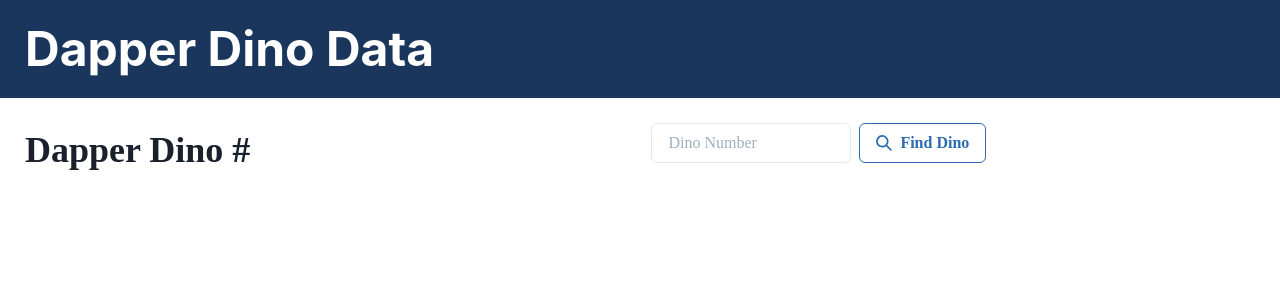
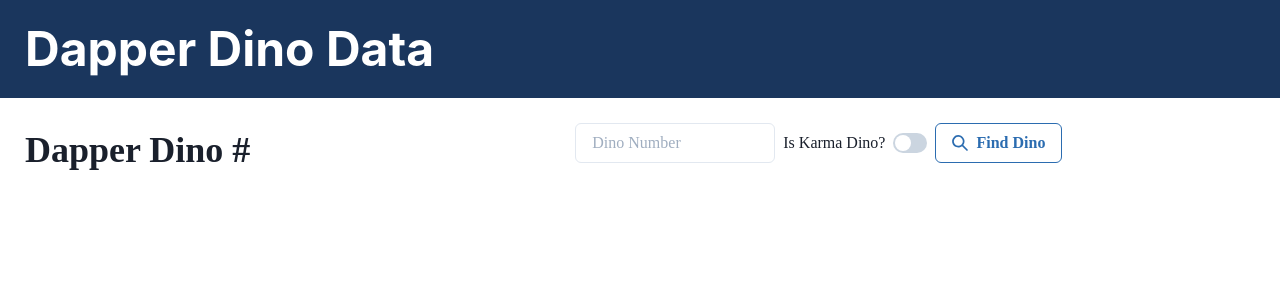
Before and after one commit to thenerdassassin/dapper-dinos-stats-web, a React (Create React App) app: page / in a window 1280 px wide. Shown: the top 300 px of the page. Built offline with nearby package versions, Linux system fonts and the light colour scheme.

Commit message:
Add Karma Switch

```diff
--- a/src/App.tsx
+++ b/src/App.tsx
@@ -8,6 +8,7 @@ import {
   ChakraProvider,
   Button,
   FormControl,
+  FormLabel,
   Grid,
   GridItem,
   Heading,
@@ -15,9 +16,9 @@ import {
   Image,
   Input,
   Hide,
+  Switch,
   Text,
-  theme,
-  useToast
+  theme
 } from "@chakra-ui/react"
 import { SearchIcon } from "@chakra-ui/icons"
 import { Traits } from "./components/Traits"
@@ -30,6 +31,7 @@ function App() {
   const [dino, setDino] = useState<Dino | undefined>(undefined)
   const [isLoading, setIsLoading] = useState<boolean>(false)
   const [isError, setIsError] = useState<boolean>(false)
+  const [isKarma, setIsKarma] = useState<boolean>(false)
 
   const onDinoNumberChange = (event: React.ChangeEvent<HTMLInputElement>) => {
     if (event && event.currentTarget) {
@@ -45,7 +47,7 @@ function App() {
   const getDino = () => {
     setIsError(false)
     const searchNumber = parseInt(searchValue)
-    if (searchNumber || searchNumber == 0) {
+    if (searchNumber || searchNumber === 0) {
       setIsLoading(true)
       setDinoNumber(parseInt(searchValue))
       setSearchValue('')
@@ -53,11 +55,17 @@ function App() {
   }
 
   const onLoadedImage = () => { setIsLoading(false) }
+  const onIsKarmaSwitch = (event: React.ChangeEvent<HTMLInputElement>) => {
+    if (event && event.currentTarget) {
+      setIsKarma(event.currentTarget.checked)
+    }
+  }
 
   useEffect(() => {
     const fetchDino = async () => {
-      if (dinoNumber || dinoNumber == 0) {
-        const url = "https://5fkdfj7lgf.execute-api.us-east-1.amazonaws.com/dino/" + dinoNumber + "?isKarma=false"
+      if (dinoNumber || dinoNumber === 0) {
+        console.log("Dino Number: " + dinoNumber + ", isKarma:" + isKarma)
+        const url = "https://5fkdfj7lgf.execute-api.us-east-1.amazonaws.com/dino/" + dinoNumber + "?isKarma=" + isKarma
         await fetch(url)
           .then(
             response => response.json())
@@ -92,6 +100,10 @@ function App() {
           <HStack>
             <Input placeholder='Dino Number' size='md' type="text" pattern="[0-9]*" width="200px"
               onInput={onDinoNumberChange} value={searchValue} isRequired />
+            <FormLabel htmlFor='is-karma-switch' mb='0'>
+              Is Karma Dino?
+            </FormLabel>
+            <Switch id='is-karma-switch' onChange={onIsKarmaSwitch} />
             <Button leftIcon={<SearchIcon />} colorScheme='blue' variant='outline'
               isLoading={isLoading} type='submit' onClick={getDino}>
               Find Dino
@@ -120,9 +132,9 @@ function App() {
         isError &&
         <GridItem colSpan={3} colStart={2} rowStart={2}>
           <Alert status='error'>
-        <AlertIcon />
-        Error retrieving Dino #{dinoNumber}.
-      </Alert>
+            <AlertIcon />
+            Error retrieving Dino #{dinoNumber}.
+          </Alert>
 
         </GridItem>
 
```
